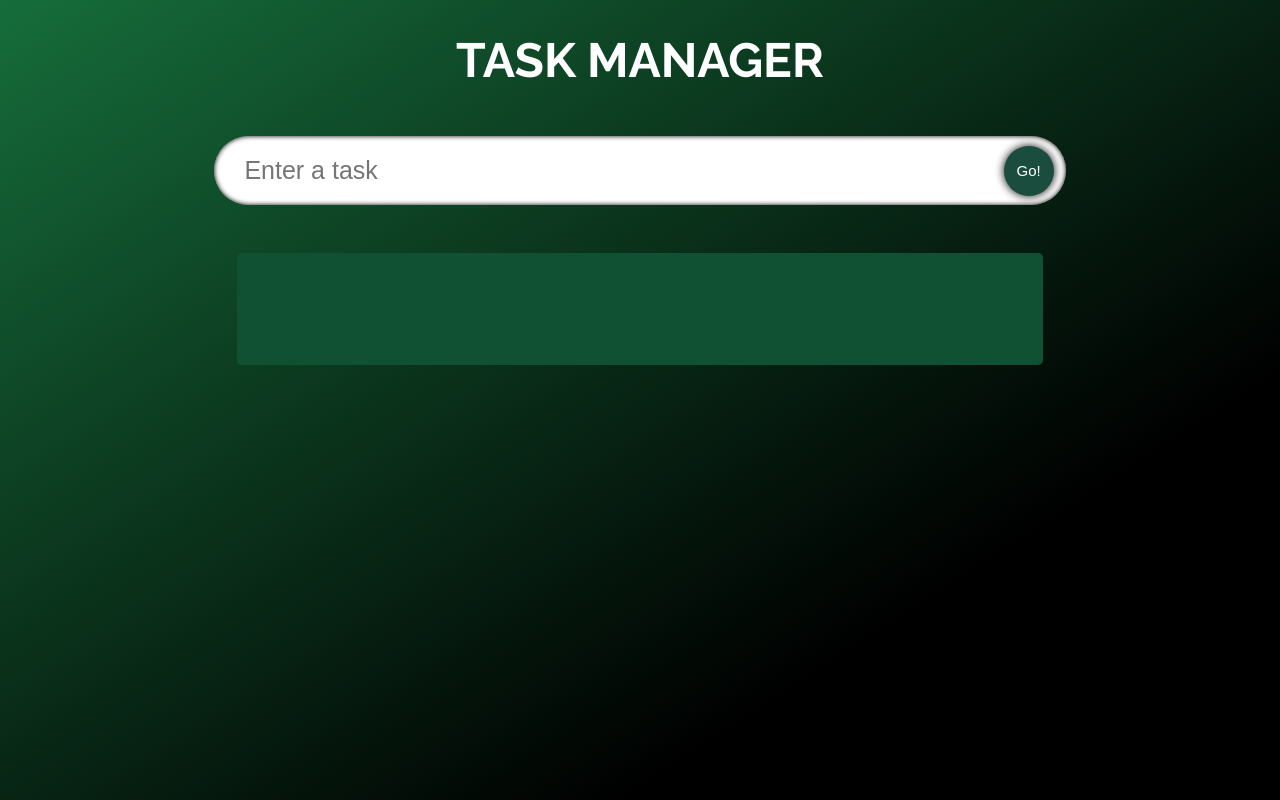
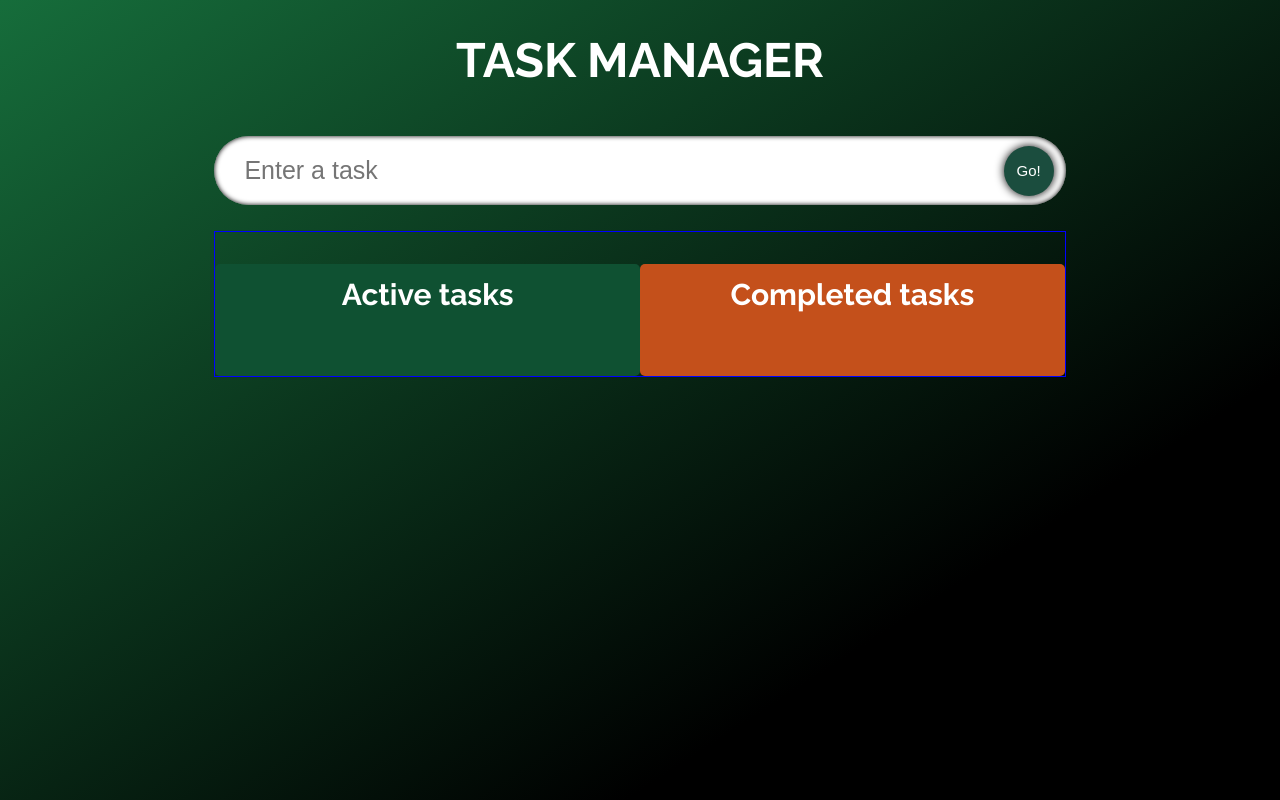
Before and after one commit to GeorgeMitusov/Task-Manager-TypeScript, a React (Create React App) app: page / in a window 1280 px wide. Built offline with nearby package versions, Linux system fonts and the light colour scheme.

Commit message:
making dragndrop, prepared components for it

```diff
--- a/src/components/TodoList.tsx
+++ b/src/components/TodoList.tsx
@@ -8,18 +8,59 @@ interface Props {
 }
 
 const TodoList: React.FC<Props> = ({ todos, dispatch }) => {
+
   return (
-    <div className='todos'>
-      { todos.map( todo => (
-          <SingleTodo
-            key={todo.id}
-            todo={todo}
-            dispatch={dispatch}
-          />
-        )
-      )}
+    <div className='container'>
+      <div className="todos">
+        <h6 className="todos__heading"> Active tasks</h6>
+        { todos.map( todo => <SingleTodo key={todo.id} todo={todo} dispatch={dispatch} /> )}
+      </div>
+      <div className="todos remove">
+        <h6 className="todos__heading"> Completed tasks</h6>
+        { todos.map( todo => <SingleTodo key={todo.id} todo={todo} dispatch={dispatch} /> )}
+      </div>
     </div>
   )
+
+  // return (
+  //   <div className='todos'>
+  //     { todos.map( todo => (
+  //         <SingleTodo
+  //           key={todo.id}
+  //           todo={todo}
+  //           dispatch={dispatch}
+  //         />
+  //       )
+  //     )}
+  //   </div>
+  // )
+
 }
 
 export default TodoList;
+
+// import React from 'react';
+// import { Todo } from './model';
+// import SingleTodo from './SingleTodo';
+
+// interface Props {
+//   todos: Todo[],
+//   dispatch: React.Dispatch<any>
+// }
+
+// const TodoList: React.FC<Props> = ({ todos, dispatch }) => {
+//   return (
+//     <div className='todos'>
+//       { todos.map( todo => (
+//           <SingleTodo
+//             key={todo.id}
+//             todo={todo}
+//             dispatch={dispatch}
+//           />
+//         )
+//       )}
+//     </div>
+//   )
+// }
+
+// export default TodoList;
--- a/src/styles/App.css
+++ b/src/styles/App.css
@@ -87,14 +87,14 @@ body {
   box-shadow: 0 0 5px black;
 }
 
-/* .container {
+.container {
   width: 95%;
   display: flex;
   margin-top: 10px;
   justify-content: space-between;
   align-items: flex-start;
-  border: 3px solid blue;
-} */
+  border: 1px solid blue;
+}
 
 .todos {
   width: 90% !important;
@@ -117,7 +117,7 @@ body {
 }
 
 .remove {
-  background-color: rgb(235, 103, 80);
+  background-color: #C4501B;
 }
 
 .todos__heading {
```
